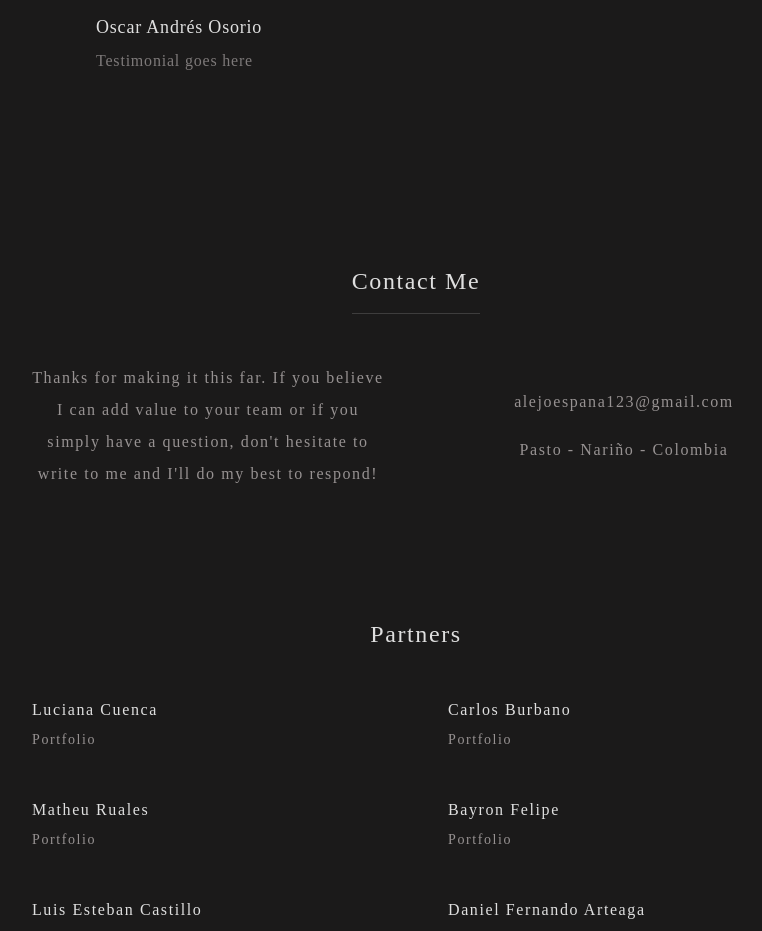
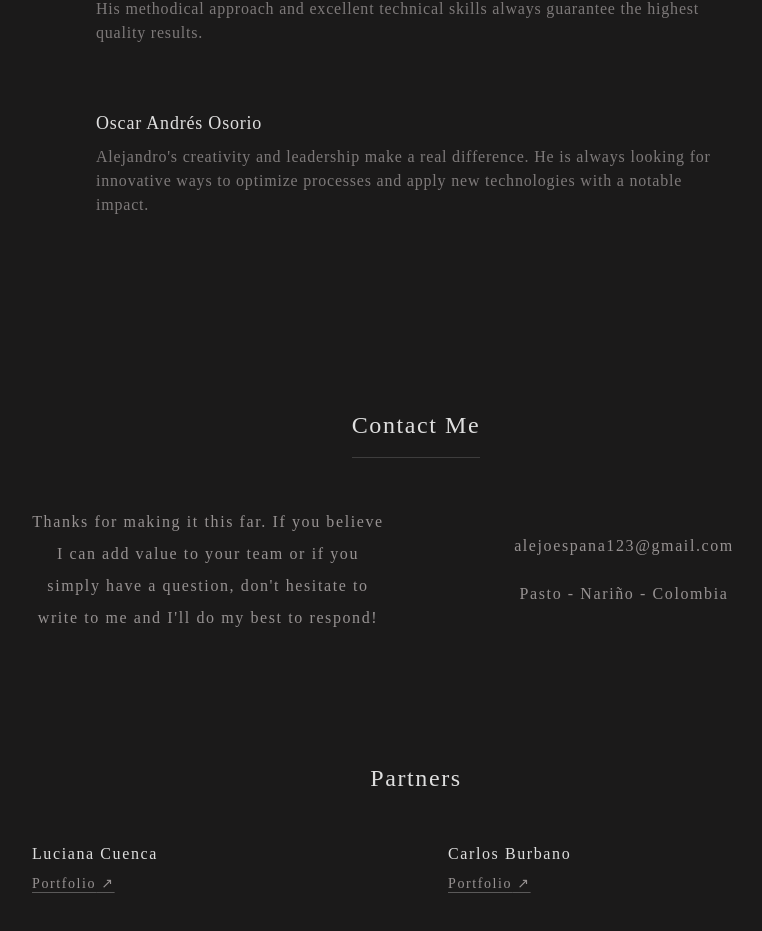
Before and after one commit to AlejandroEspana/portafolio, a Next.js app: page /en/info in a window 1280 px wide. Shown: the part 3019-3950 px from the top of the page, without its empty margins (224-986 px from the left). Built offline with nearby package versions, Linux system fonts and the light colour scheme; a web font is replaced by a local one.

Commit message:
Agregando testimonios y los portafolios de mis partners

```diff
--- a/app/[lang]/info/page.tsx
+++ b/app/[lang]/info/page.tsx
@@ -128,12 +128,21 @@ export default async function InfoPage({ params }: { params: Promise<{ lang: str
       <section className="w-full max-w-5xl px-6 md:px-16 flex flex-col font-['Protest_Revolution'] tracking-widest mt-16">
         <h2 className="text-2xl text-[var(--color-text-main)] mb-12 text-left md:text-center">{partnersTitle}</h2>
         <div className="grid grid-cols-1 md:grid-cols-2 gap-y-12 gap-x-16 mx-auto w-full max-w-3xl">
-          {contacts.map((contact, i) => (
-            <div key={i} className="flex flex-col gap-2 text-center md:text-left items-center md:items-start w-full">
-              <h3 className="text-base text-[var(--color-text-main)]">{contact.name}</h3>
-              <p className="text-sm text-[var(--color-subtext)]">{contact.relation}</p>
-            </div>
-          ))}
+          {contacts.map((contact, i) => {
+            const link = (contact as any).link;
+            return (
+              <div key={i} className="flex flex-col gap-2 text-center md:text-left items-center md:items-start w-full">
+                <h3 className="text-base text-[var(--color-text-main)]">{contact.name}</h3>
+                {link ? (
+                  <a href={link} target="_blank" rel="noopener noreferrer" className="text-sm text-[var(--color-subtext)] hover:text-white transition-colors underline underline-offset-4 decoration-[var(--color-border-hover)] flex items-center gap-1">
+                    {contact.relation} ↗
+                  </a>
+                ) : (
+                  <p className="text-sm text-[var(--color-subtext)]">{contact.relation}</p>
+                )}
+              </div>
+            );
+          })}
         </div>
       </section>
 
--- a/data/info.ts
+++ b/data/info.ts
@@ -63,21 +63,21 @@ export const infoData = {
     testimonials: [
       {
         name: "Luis Carlos Revelo Tovar",
-        text: "Aqui va el Testimonio",
+        text: "Alejandro es un desarrollador excepcional. Su capacidad para resolver problemas complejos y su adaptabilidad lo hacen un elemento invaluable en cualquier equipo. Ha sido un placer colaborar con él.",
       },
       {
         name: "Daniel Fernando Arteaga",
-        text: "Aqui va el Testimonio",
+        text: "Trabajar con Alejandro en el desarrollo de software ha sido una experiencia muy grata. Su enfoque metódico y su excelente destreza técnica garantizan siempre resultados de altísima calidad.",
       },
       {
         name: "Oscar Andrés Osorio",
-        text: "Aqui va el Testimonio",
+        text: "La creatividad y el liderazgo de Alejandro marcan la diferencia. Siempre está buscando formas innovadoras de optimizar procesos y aplicar nuevas tecnologías con un impacto notable.",
       },
     ],
     contacts: [
-      { name: "Luciana Cuenca", relation: "Portafolio" },
-      { name: "Carlos Burbano", relation: "Portafolio" },
-      { name: "Matheu Ruales", relation: "Portafolio" },
+      { name: "Luciana Cuenca", relation: "Portafolio", link: "https://mi-portafolio-sigma-amber.vercel.app/" },
+      { name: "Carlos Burbano", relation: "Portafolio", link: "https://portafolio-eosin-nine.vercel.app/" },
+      { name: "Matheu Ruales", relation: "Portafolio", link: "https://matheu.site" },
       { name: "Bayron Felipe", relation: "Portafolio" },
       { name: "Luis Esteban Castillo", relation: "Portafolio" },
       { name: "Daniel Fernando Arteaga", relation: "Portafolio" },
@@ -154,21 +154,21 @@ export const infoData = {
     testimonials: [
       {
         name: "Luis Carlos Revelo Tovar",
-        text: "Testimonial goes here",
+        text: "Alejandro is an exceptional developer. His ability to solve complex problems and his adaptability make him an invaluable asset to any team. It has been a pleasure collaborating with him.",
       },
       {
         name: "Daniel Fernando Arteaga",
-        text: "Testimonial goes here",
+        text: "Working with Alejandro on software development has been a very pleasant experience. His methodical approach and excellent technical skills always guarantee the highest quality results.",
       },
       {
         name: "Oscar Andrés Osorio",
-        text: "Testimonial goes here",
+        text: "Alejandro's creativity and leadership make a real difference. He is always looking for innovative ways to optimize processes and apply new technologies with a notable impact.",
       },
     ],
     contacts: [
-      { name: "Luciana Cuenca", relation: "Portfolio" },
-      { name: "Carlos Burbano", relation: "Portfolio" },
-      { name: "Matheu Ruales", relation: "Portfolio" },
+      { name: "Luciana Cuenca", relation: "Portfolio", link: "https://mi-portafolio-sigma-amber.vercel.app/" },
+      { name: "Carlos Burbano", relation: "Portfolio", link: "https://portafolio-eosin-nine.vercel.app/" },
+      { name: "Matheu Ruales", relation: "Portfolio", link: "https://matheu.site" },
       { name: "Bayron Felipe", relation: "Portfolio" },
       { name: "Luis Esteban Castillo", relation: "Portfolio" },
       { name: "Daniel Fernando Arteaga", relation: "Portfolio" },
```
